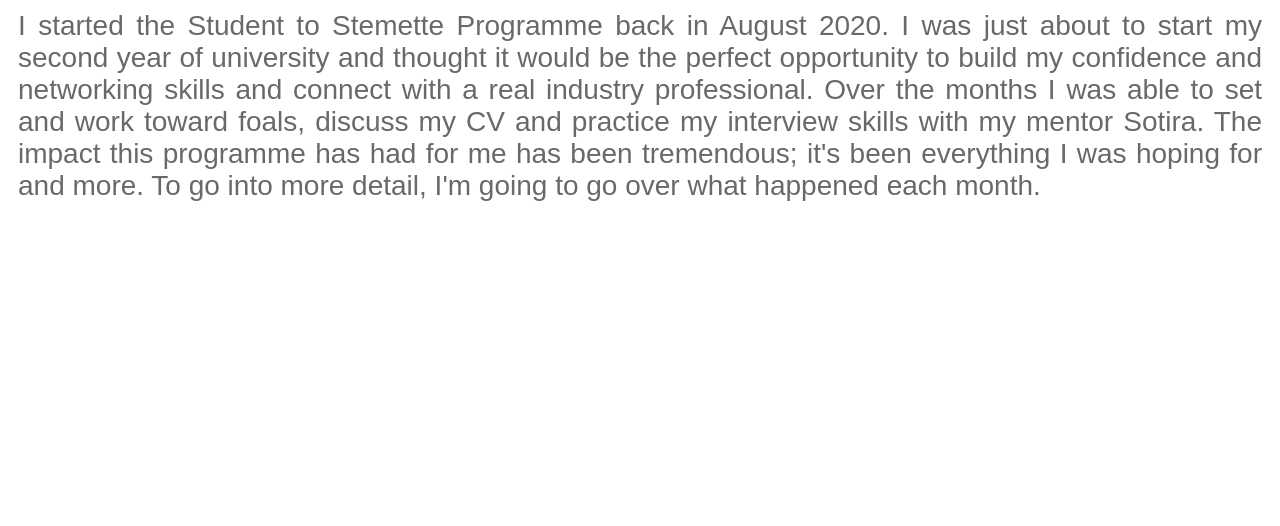
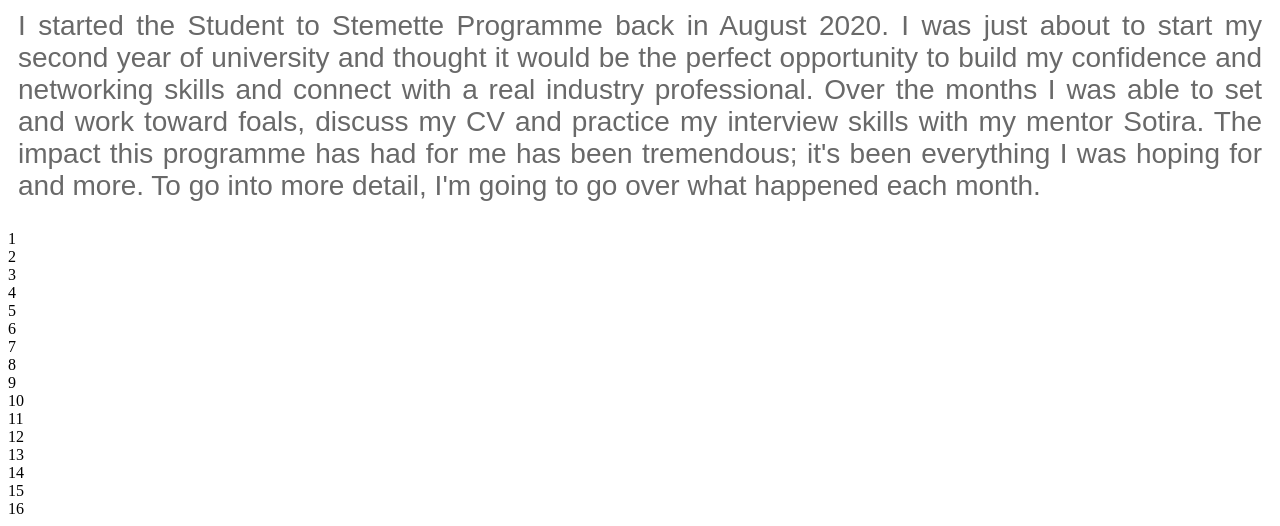
Before and after one commit to AmyCath/AmyCath.github.io, a plain HTML site: page index.html in a window 1280 px wide. Shown: the part 530-1056 px from the top of the page. Before the commit the page ends 800 px from the top, so only its background shows below. Drawn offline with Linux system fonts and the light colour scheme.

Commit message:
Update index.html

```diff
--- a/index.html
+++ b/index.html
@@ -13,5 +13,27 @@
     for me has been tremendous; it's been everything I was hoping for and more. To go into more detail, I'm going to go over
        what happened each month.</p>
   </div>
+
+  <div class="container">
+    <div class="item1">1</div>
+    <div class="item2">2</div>
+    <div class="item3">3</div>
+    <div class="item4">4</div>
+    <div class="item5">5</div>
+    <div class="item6">6</div>
+    <div class="item7">7</div>
+    <div class="item8">8</div>
+    <div class="item9">9</div>
+    <div class="item10">10</div>
+    <div class="item11">11</div>
+    <div class="item12">12</div>
+    <div class="item13">13</div>
+    <div class="item14">14</div>
+    <div class="item15">15</div>
+    <div class="item16">16</div>
+
+
+
+  </div>
 </body>
 </html>
```
